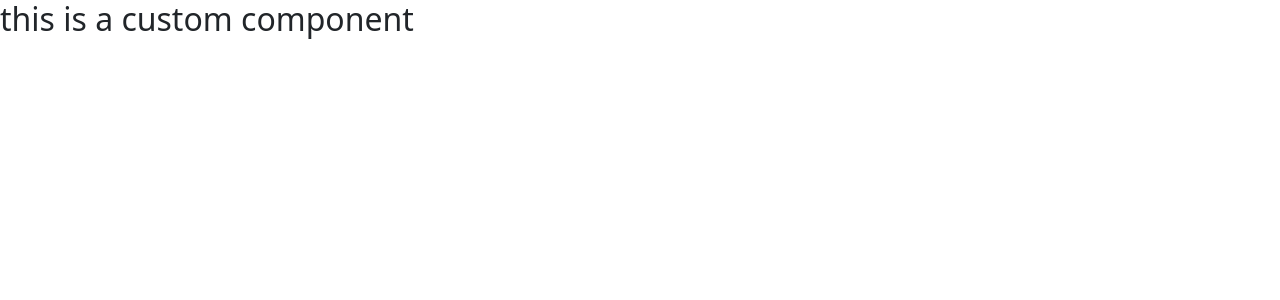
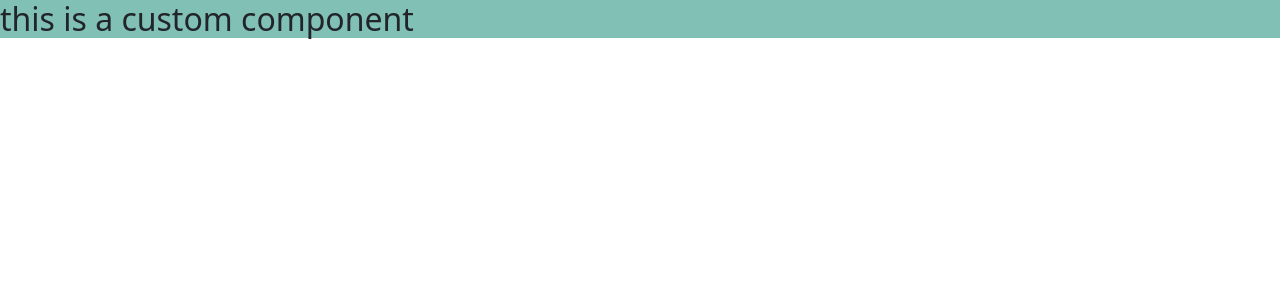
Before and after one commit to claudiu-gonciulea/first-react-app, a React (Create React App) app: page / in a window 1280 px wide. Shown: the top 300 px of the page. Built offline with nearby package versions, Linux system fonts and the light colour scheme.

Commit message:
add custom css style to the application

```diff
--- a/src/App.jsx
+++ b/src/App.jsx
@@ -3,6 +3,6 @@ import {Component} from 'react';
 export class NavBar extends Component {
 
     render() { // react automatically calls this method when the component is rendered
-        return <h2>this is a custom component</h2>;
+        return <h2 class="hightlight">this is a custom component</h2>;
     }
 }
--- /dev/null
+++ b/src/css/global.css
@@ -0,0 +1,3 @@
+.hightlight {
+    background-color: #80c0b5;
+}
--- a/src/index.js
+++ b/src/index.js
@@ -5,6 +5,7 @@ import 'jquery';
 import 'popper.js/dist/umd/popper';
 import 'bootstrap/dist/js/bootstrap';
 import 'bootstrap/dist/css/bootstrap.css';
+import './css/global.css'
 
 import {NavBar} from "./App.jsx"
 
```
